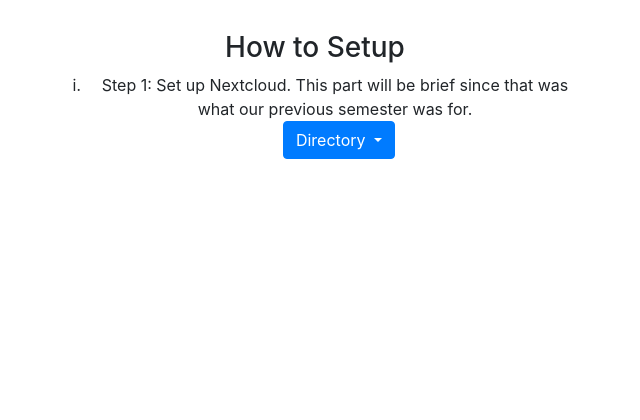
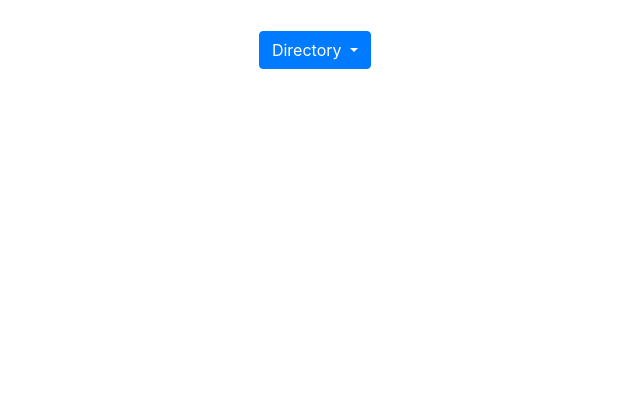
Before and after one commit to SuxyShellSnarf/SysAdminProject, a PHP site: page /setup.php in a window 1280 px wide. Shown: the part 185-605 px from the top of the page, without its empty margins (325-965 px from the left). Run offline with PHP 8.4, Linux system fonts and the light colour scheme; data comes from the database, SQL or seed files in the repository.

```diff
--- a/index.php
+++ b/index.php
@@ -36,7 +36,6 @@ $text = $stmt->fetch(PDO::FETCH_ASSOC);
         </div>
         <div class="col-6">
             <?php echo $text["text"]; ?>
-            <img src = 'Screenshots/object-user.PNG' class='img-thumbnail'>
             <div class="dropdown">
                 <button class="btn btn-primary dropdown-toggle" type="button" data-toggle="dropdown">Directory
                     <span class="caret"></span></button>
--- a/setup.php
+++ b/setup.php
@@ -32,15 +32,11 @@ $text = $stmt->fetch(PDO::FETCH_ASSOC);
 
 <div class="container text-center">
     <div class="row text-center">
-        <div class="col-3">
+        <div class="col-2">
         </div>
-        <div class="col-6">
+        <div class="col-8">
             <?php echo $text["text"]; ?>
-            <h3>How to Setup</h3>
-            <ul style="list-style-type: lower-roman;">
-                <li>Step 1: Set up Nextcloud. This part will be brief since that was what our previous semester was for.</li>
-                <ul style="list-style-type: square; margin-left: -2em;"
-            </ul>
+
             <div class="dropdown">
                 <button class="btn btn-primary dropdown-toggle" type="button" data-toggle="dropdown">Directory
                     <span class="caret"></span></button>
@@ -57,7 +53,7 @@ $text = $stmt->fetch(PDO::FETCH_ASSOC);
             </div>
 
         </div>
-        <div class="col-3">
+        <div class="col-2">
         </div>
     </div>
 </div>
```
